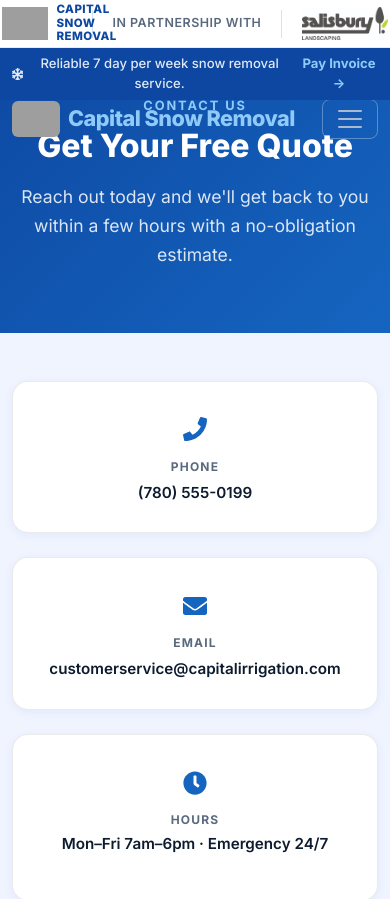
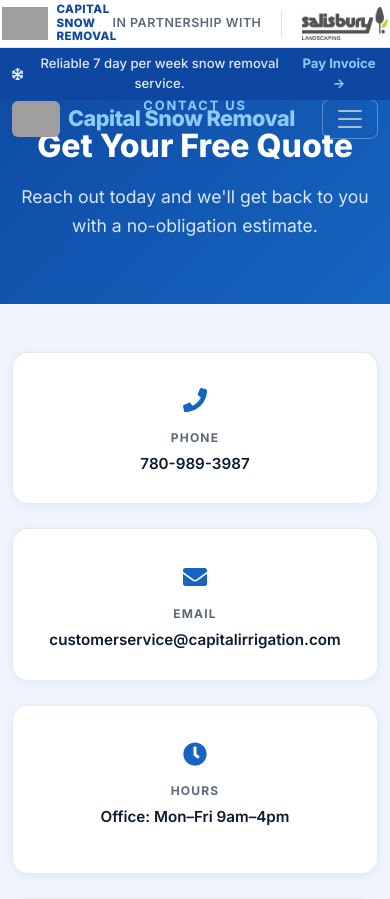
Before and after one commit to tuancat8730-sam/ci_snow_1, a React (Vite) app: page /#/contact in a window 390 px wide. Shown: the top 899 px of the page. Built offline with nearby package versions, Linux system fonts and the light colour scheme; grey boxes are pictures that could not be loaded.

Commit message:
fix: update contact page info cards and hero copy
- Phone: 780-989-3987
- Hours: "Office: Mon-Fri 9am-4pm" (drop "Emergency 24/7")
- Hero subtitle: drop "within a few hours"
- Wrap long email text so it centers cleanly in its card instead of
  risking overflow as one unbroken line

```diff
--- a/src/pages/ContactPage.jsx
+++ b/src/pages/ContactPage.jsx
@@ -6,8 +6,8 @@
   {
     icon: <FaPhone />,
     label: 'Phone',
-    value: '(780) 555-0199',
-    href: 'tel:+17805550199',
+    value: '780-989-3987',
+    href: 'tel:7809893987',
   },
   {
     icon: <FaEnvelope />,
@@ -18,7 +18,7 @@
   {
     icon: <FaClock />,
     label: 'Hours',
-    value: 'Mon–Fri 7am–6pm · Emergency 24/7',
+    value: 'Office: Mon–Fri 9am–4pm',
     href: null,
   },
   {
@@ -39,7 +39,7 @@
             <p className="page-hero-label">Contact Us</p>
             <h1 className="page-hero-title">Get Your Free Quote</h1>
             <p className="page-hero-subtitle">
-              Reach out today and we'll get back to you within a few hours with a no-obligation estimate.
+              Reach out today and we'll get back to you with a no-obligation estimate.
             </p>
           </ScrollReveal>
         </div>
--- a/src/styles/sections.css
+++ b/src/styles/sections.css
@@ -772,10 +772,12 @@
 }
 
 .contact-info-card .contact-info-value {
+  display: inline-block;
   font-weight: 600;
   font-size: 0.95rem;
   color: var(--color-dark-text);
   text-decoration: none;
+  word-break: break-word;
 }
 
 .contact-info-card a.contact-info-value:hover {
```
